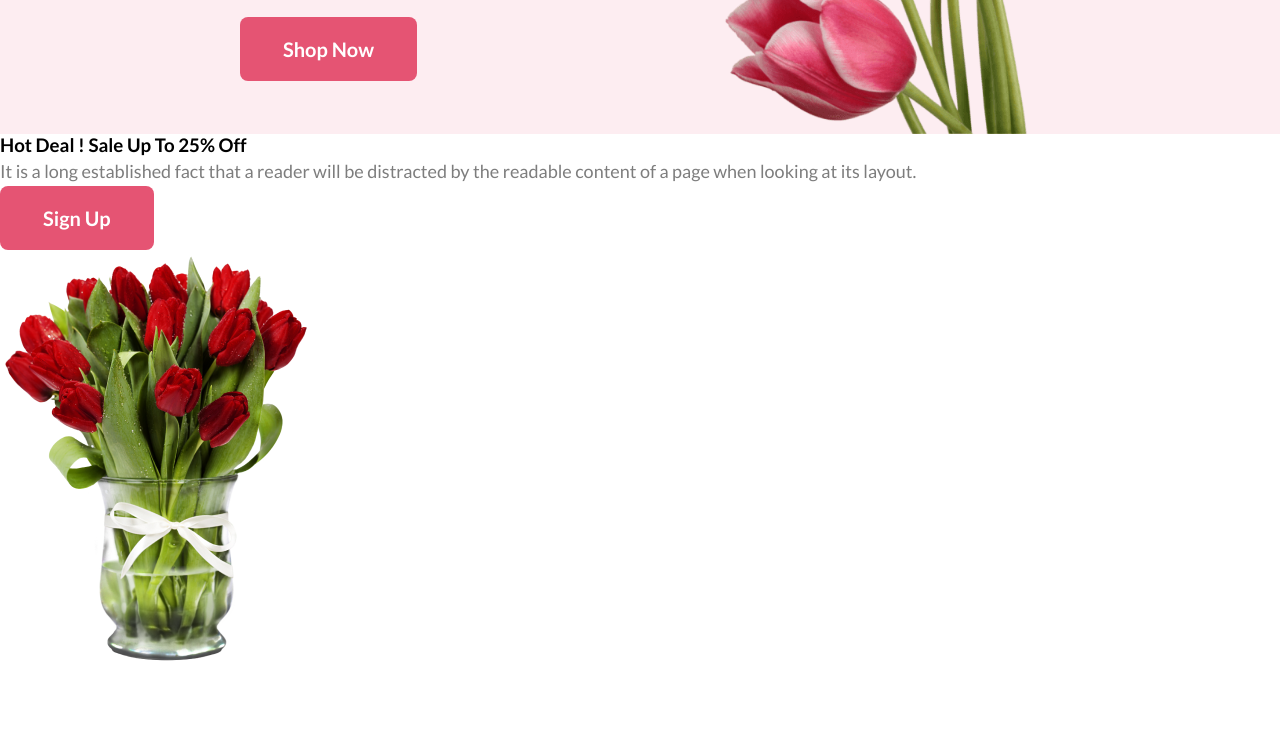
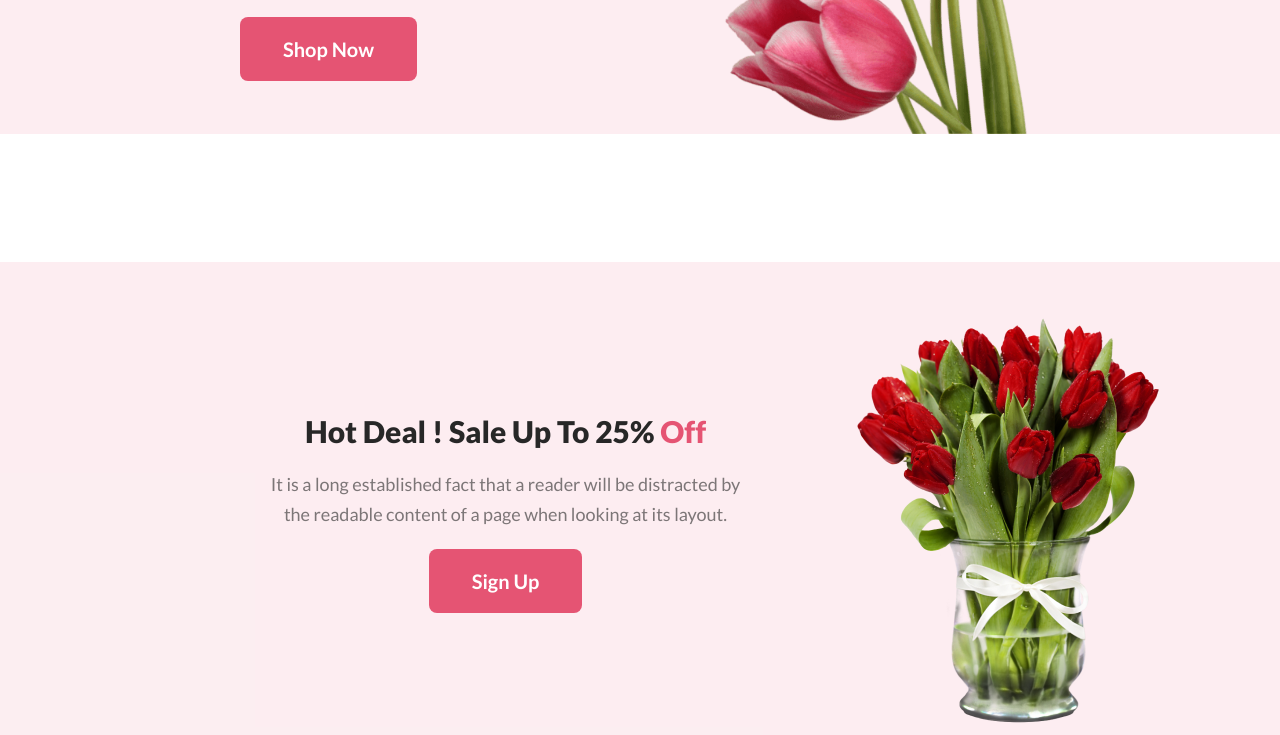
Before and after one commit to sohel970/my-flower-shop, a plain HTML site: page index.html in a window 1280 px wide. Shown: the part 544-1279 px from the top of the page. Before the commit the page ends 1217 px from the top, so only its background shows below. Drawn offline with Linux system fonts and the light colour scheme.

Commit message:
feature added

```diff
--- a/index.html
+++ b/index.html
@@ -20,10 +20,11 @@
             </div>
           </div>
        </header>
-       <section class="header-container">
-        <div class="hot-deal">
+       <section class="deal">
+        <div class="container hot-deal">
             <div class="hotdeal-text">
-                <h3>Hot Deal ! Sale Up To 25% Off</h3>
+                <h3>Hot Deal ! Sale Up To 25% <span style="color:#E55473;">Off</span>
+                </h3>
                 <p>It is a long established fact that a reader will be distracted by the readable content of a page when looking at its layout.</p>
                 <button class="btn-primary">Sign Up</button>
                </div>
--- a/styles/style.css
+++ b/styles/style.css
@@ -17,7 +17,13 @@ h1 {
     font-weight: 800;
     line-height: normal;
 }
-
+h3{
+    color: #272727;
+font-size: 30px;
+font-style: normal;
+font-weight: 800;
+line-height: normal;
+}
 p {
     color: rgba(39, 39, 39, 0.60);
     font-size: 18px;
@@ -63,3 +69,22 @@ p {
     width:100%;
     vertical-align: middle;
 }
+/* feature section */
+.hot-deal{
+    display: flex;
+    align-items: center;
+  justify-content: space-around;
+}
+.deal {
+    background: rgba(229, 84, 115, 0.10);
+    margin-top: 128px;
+}
+.hotdeal-text {
+      width: 75%;
+      max-width: 470px;
+      text-align: center;
+
+}
+.hotdeal-text *{
+    margin-bottom: 20px;
+}
```
